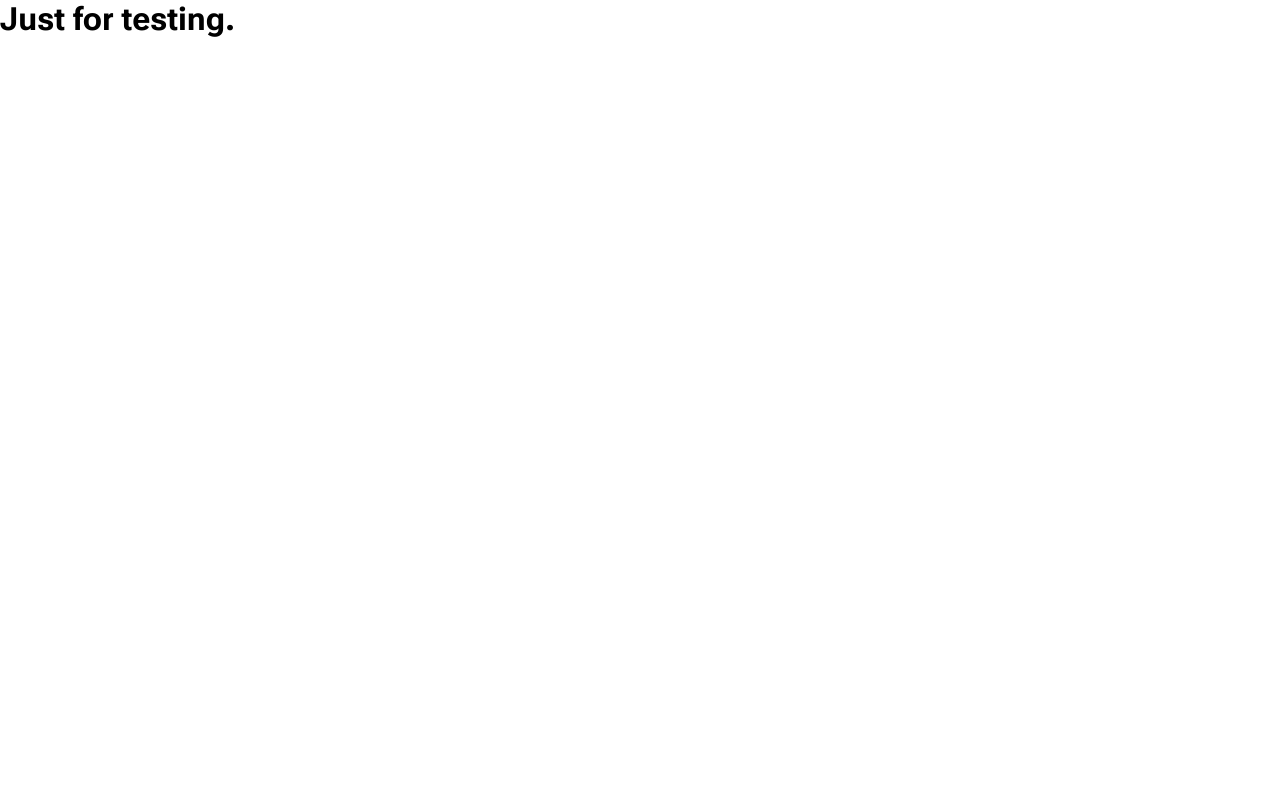
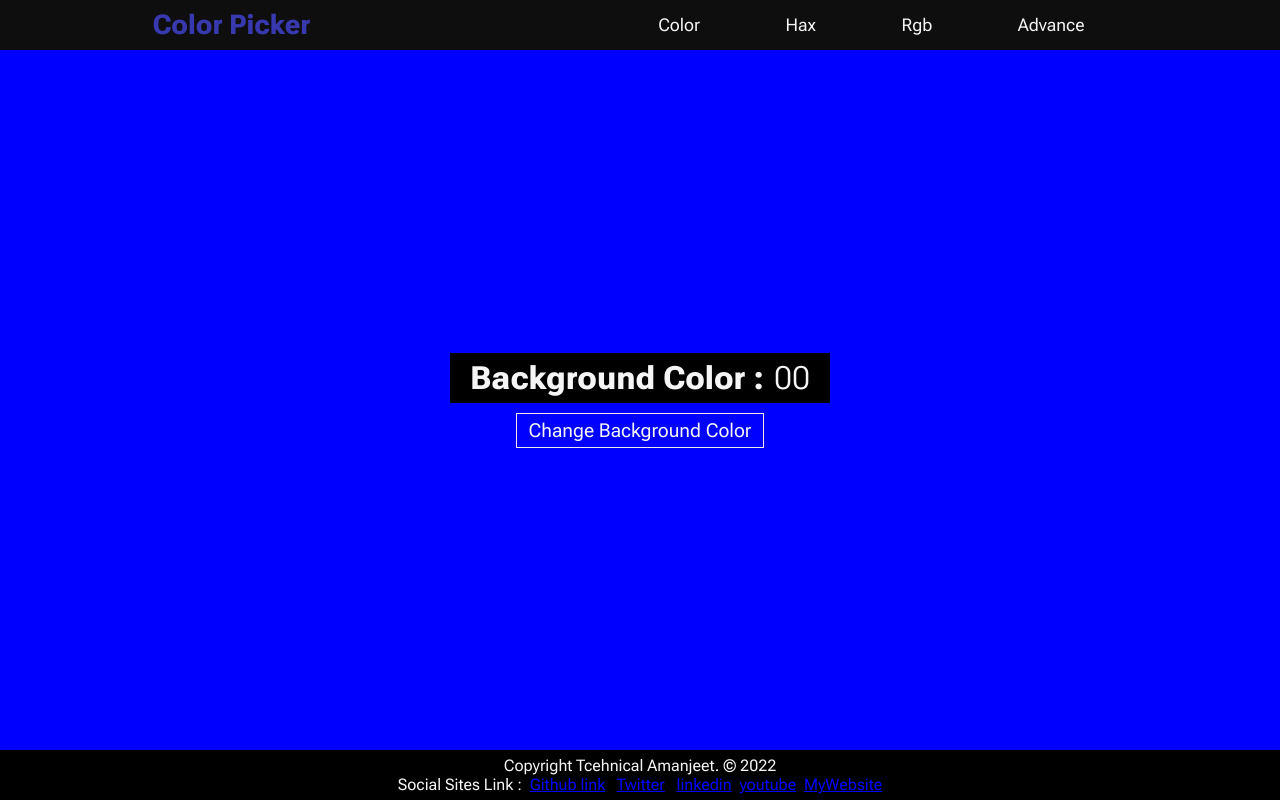
Before and after one commit to TechnicalAmanjeet/Learning-front-end-web-dev, a plain HTML site: page javascript/01.Color_Flipper/index.html in a window 1280 px wide. Drawn offline with Linux system fonts and the light colour scheme.

Commit message:
done with front end i.e html and css part of 1st web color picker

```diff
--- a/javascript/01.Color_Flipper/index.html
+++ b/javascript/01.Color_Flipper/index.html
@@ -4,7 +4,7 @@
     <meta charset="UTF-8">
     <meta http-equiv="X-UA-Compatible" content="IE=edge">
     <meta name="viewport" content="width=device-width, initial-scale=1.0">
-    <title>Color Flipper</title>
+    <title>Color Picker</title>
 
     <!-- link to other stylesheet -->
     <link rel="stylesheet" href="./stylesheet/style.css">
@@ -19,7 +19,40 @@
 
 
     <!-- ****** start writing html document code from here ****** -->
-    <h1>Just for testing.</h1>
+
+        <main>
+
+            <nav>
+                <a href="#" class="logo">Color Picker</a>
+
+                <ul>
+                    <li><a href="#">Color</a></li>
+                    <li><a href="#">Hax</a></li>
+                    <li><a href="#">Rgb</a></li>
+                    <li><a href="#">Advance</a></li>
+                </ul>
+            </nav>
+
+
+            <section class="main">
+
+                <h2 class="output">Background Color : <span id="output-value">00</span></h2>
+
+                <button id="change_background_color">Change Background Color</button>
+
+            </section>
+
+            <footer>
+                <p>Copyright Tcehnical Amanjeet. &copy; 2022 </p>
+                <p>Social Sites Link : &nbsp;<a href="https://github.com/TechnicalAmanjeet" target="_blank">Github link</a> &nbsp;
+                    <a href="https://twitter.com/TechAmanjeet" target="_blank">Twitter</a> &nbsp;
+                <a href="https://www.linkedin.com/in/technicalamanjeet/" target="_blank">linkedin</a>&nbsp;
+                <a href="https://www.youtube.com/channel/UCf4cBertAY5l89lQMPj-iEg/featured" target="_blank">youtube</a>&nbsp;
+                <a href="https://technicalamanjeet.github.io/MyWebsite/index.html" target="_blank">MyWebsite</a>
+            </p>
+            </footer>
+
+        </main>
 
 
     <!-- html document code end here -->
--- a/javascript/01.Color_Flipper/stylesheet/style.css
+++ b/javascript/01.Color_Flipper/stylesheet/style.css
@@ -6,3 +6,118 @@
   font-family: "Roboto", sans-serif;
   font-family: "Roboto Flex", sans-serif;
 }
+
+a {
+    text-decoration: none;
+    color: whitesmoke;
+}
+
+ul li {
+    list-style: none;
+}
+
+main {
+    width: 100vw;
+    min-height: 100vh;
+    display: flex;
+    flex-direction: column;
+    /* justify-content: space-between; */
+}
+
+main nav{
+    width: 100%;
+    height: 50px;
+    background: rgb(15, 14, 14);
+    flex-shrink: 0;
+
+    display: flex;
+    align-items: center;
+    justify-content: space-around;
+}
+
+main nav .logo{
+    font-size: 1.7em;
+    font-weight: 800;
+    color: rgb(57, 57, 175);
+}
+
+main nav ul{
+    font-size: 1.1em;
+    min-width: 40%;
+    display: flex;
+    justify-content: space-around;
+}
+
+main nav ul li a:hover{
+    color: rgb(57,57,175);
+    /* animation-duration: .5s; */
+    animation: all ease 5s;
+}
+
+
+main .main{
+    flex-grow: 1;
+    background-color: rgb(164, 164, 235);
+    background-color: blue;
+    display: flex;
+    flex-direction: column;
+    align-items: center;
+    justify-content: center;
+}
+
+main .main .output{
+    font-size: 2em;
+    font-weight: 800;
+
+    /* min-width: 50%; */
+    padding: 0 20px;
+    height: 50px;
+    background-color: black;
+    color: whitesmoke;
+    display: flex;
+    justify-content: center;
+    align-items: center;
+}
+
+main .main .output span{
+    /* color: rgb(137, 137, 255); */
+    /* font-size: 0.8em; */
+    font-weight: 300;
+    display: block;
+    margin-left: 10px;
+}
+
+main .main button{
+    /* background-color: blue; */
+    background-color: transparent;
+    color: whitesmoke;
+    font-size: 1.2em;
+    margin-top: 10px;
+    padding: 5px 12px;
+    border: 0.5px solid rgb(241, 233, 233);
+}
+
+main .main button:hover{
+    background-color: black;
+    border-color: black;
+}
+
+
+
+
+footer{
+    flex-shrink: 0;
+    width: 100%;
+    height: 50px;
+    background-color: black;
+    color: whitesmoke;
+    display: flex;
+    flex-direction: column;
+    align-items: center;
+    justify-content: center;
+}
+
+footer a{
+    color: blue;
+    text-decoration: underline;
+}
```
